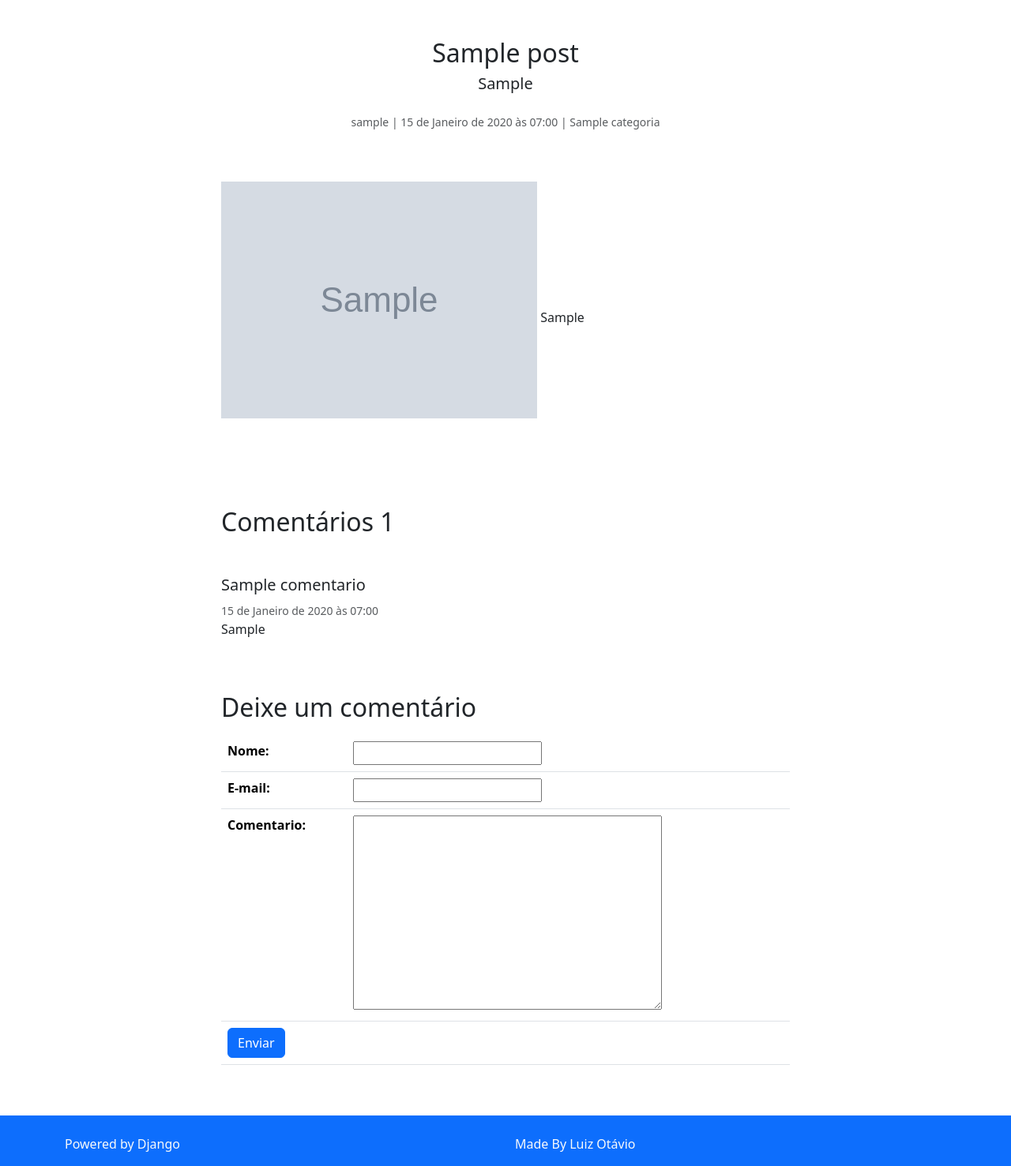
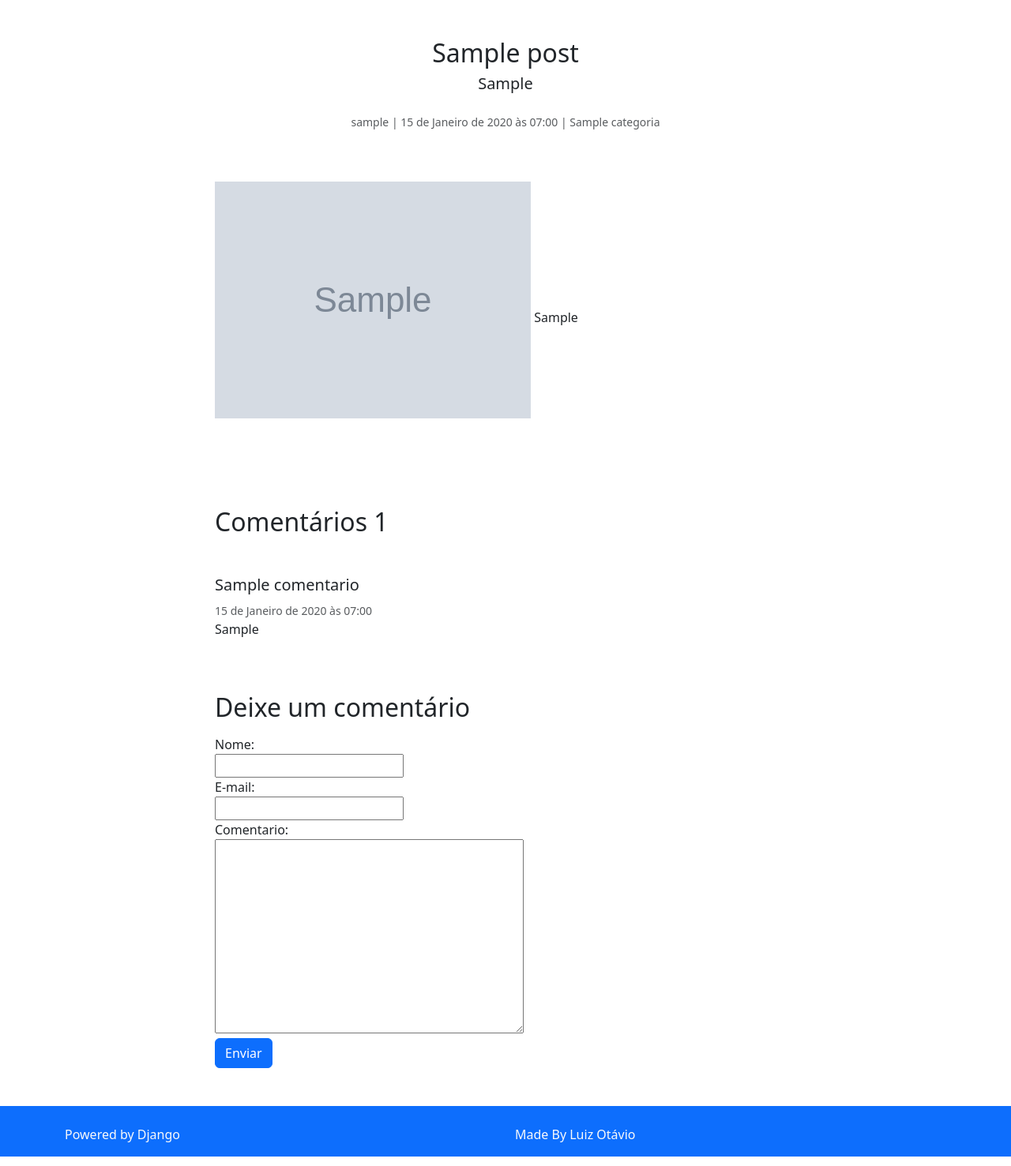
Before and after one commit to RossettiBR/Django-Blog, a Django app: page /post/1 in a window 1280 px wide. Shown: the part 56-1533 px from the top of the page at 79% size. Run offline with Django 4.2, Linux system fonts and the light colour scheme; tables that the repository leaves empty hold one stand-in row (values such as "Sample post"); grey boxes marked "Sample" are stand-in pictures; some libraries are stand-ins or nearby versions.

Commit message:
corrigindo form de comentario, deixando reponsivo

```diff
--- a/posts/templates/posts/post_detalhes.html
+++ b/posts/templates/posts/post_detalhes.html
@@ -4,7 +4,7 @@
 
 {% block conteudo %}
 
-<div class="container">
+
     <div class="row pt-5">
         <div class="col-xl"></div>
         <div class="col-xl-8 text-center">
@@ -59,20 +59,27 @@
 
             <form method="POST" action="#envia_comentario">
                 {% csrf_token %}
-                <table class="table">
-                     {{ form }}
-                     <tr>
-                        <td colspan="2">
-                            {% include 'parciais/_messages.html' %}
-                            <input id="envia_comentario" type="submit" class="btn btn-primary" value="Enviar">
-                        </td>
-                     </tr>
-                </table>
+
+                {% for hidden_field in form.hidden_fields %}
+                    {{ hidden_field }}
+                {% endfor %}
+
+                {% for visible_field in form.visible_fields %}
+                <div class="form-group">
+                    {{ visible_field.label_tag }} <br>
+                    {{ visible_field }}
+                    {{ visible_field.errors }}
+                </div>
+                {% endfor %}
+
+                        {% include 'parciais/_messages.html' %}
+                        <input id="envia_comentario" type="submit" class="btn btn-primary" value="Enviar">
+
             </form>
 
 
         </div>
         <div class="col-xl"></div>
     </div>
-</div>
+
 {% endblock %}
```
